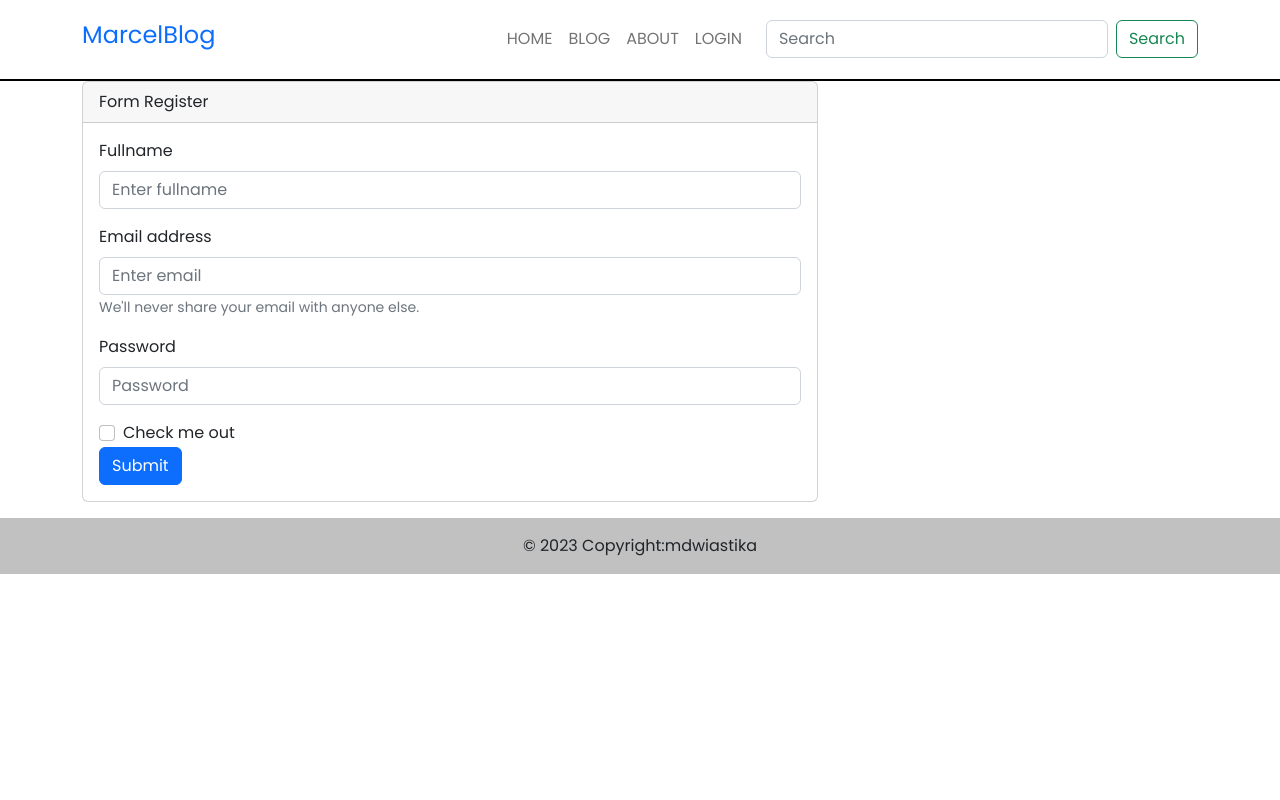
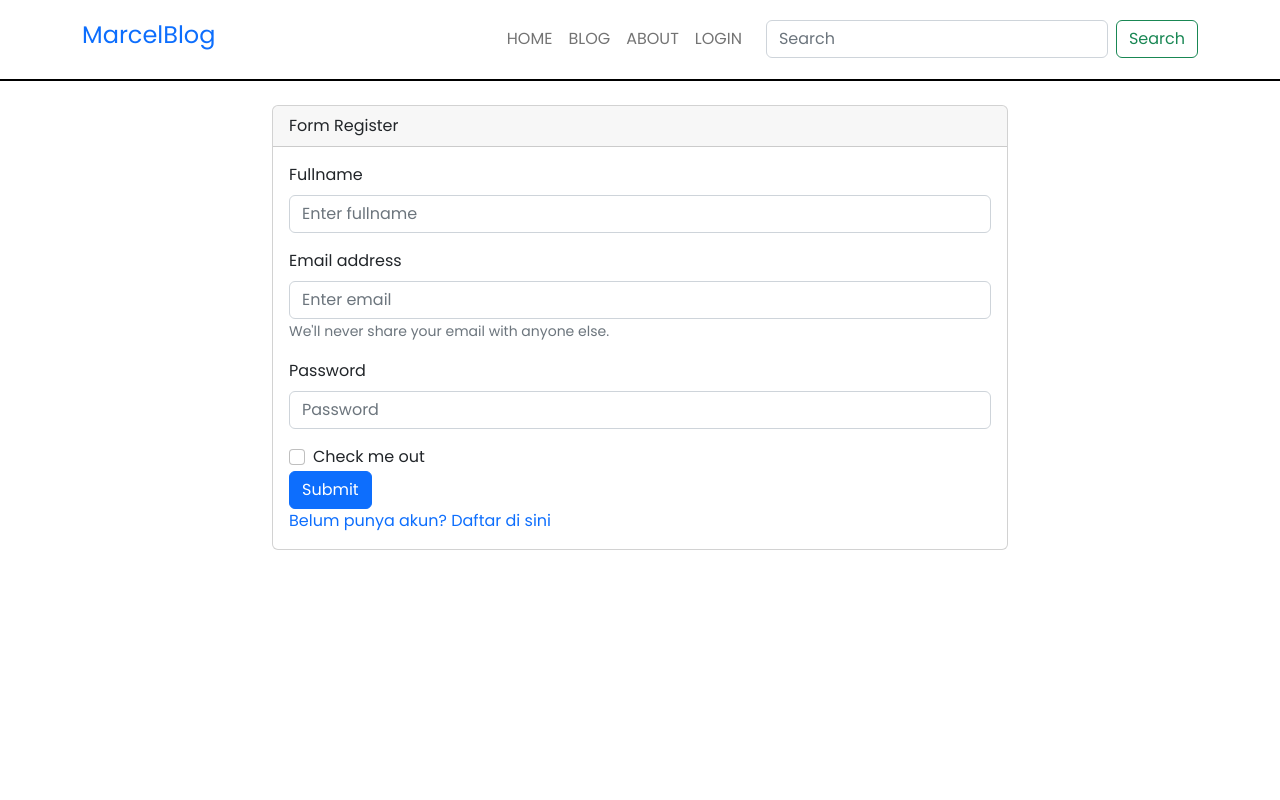
Before and after one commit to mdwiastika/test-react-blog, a React (Create React App) app: page /register in a window 1280 px wide. Shown: the top 800 px of the page. Built offline with nearby package versions, Linux system fonts and the light colour scheme.

Commit message:
customize register page

```diff
--- a/src/Login.jsx
+++ b/src/Login.jsx
@@ -22,7 +22,7 @@ const Login = (props) => {
                     <Form.Control type="password" name="password" placeholder="Password" />
                   </Form.Group>
                   <Button variant="primary" type="submit">
-                    Submit
+                    Login
                   </Button>
                   <Link className="d-block" to={'/register'}>
                     Belum punya akun? Daftar di sini
--- a/src/Register.jsx
+++ b/src/Register.jsx
@@ -1,9 +1,10 @@
 import {Button, Card, Col, Container, Form, Row} from 'react-bootstrap';
+import {Link} from 'react-router-dom';
 
 const Register = (props) => {
   return (
-    <Container>
-      <Row>
+    <Container className="min-vh-100">
+      <Row className="d-flex justify-content-center mt-4">
         <Col md={12} lg={8}>
           <Card>
             <Card.Header>{props.title}</Card.Header>
@@ -27,6 +28,9 @@ const Register = (props) => {
                 <Button variant="primary" type="submit">
                   Submit
                 </Button>
+                <Link className="d-block" to={'/register'}>
+                  Belum punya akun? Daftar di sini
+                </Link>
               </Form>
             </Card.Body>
           </Card>
```
